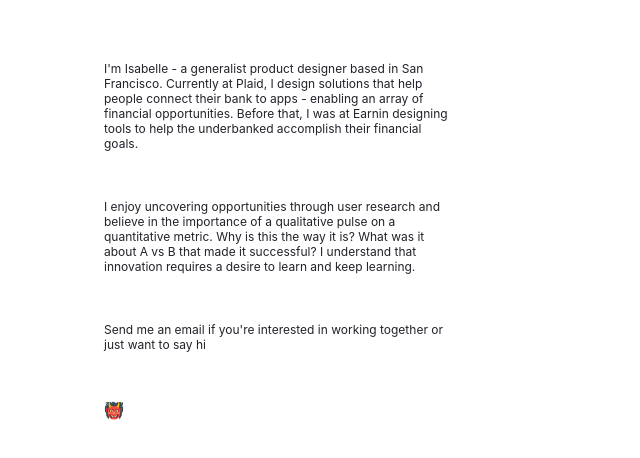
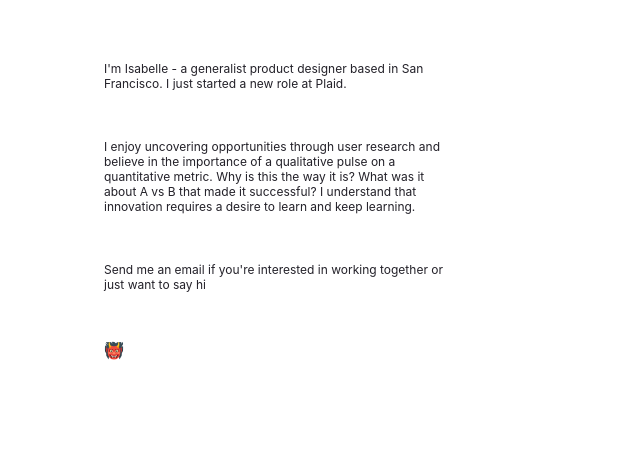
Before and after one commit to isabellecharaf/personal-website, a Gatsby site: page / in a window 1280 px wide. Shown: the part 146-604 px from the top of the page, without its empty margins (0-640 px from the left). Built offline with nearby package versions, Linux system fonts and the light colour scheme; Gatsby itself is replaced by a stand-in of ours.

Commit message:
More change

```diff
--- a/src/pages/index.js
+++ b/src/pages/index.js
@@ -131,13 +131,13 @@ const links = [
 const IndexPage = () => {
   return (
     <main style={pageStyles}>
-      <title>Isabelle - Product Designer</title>
+      <title>Isabelle Charafeddine - Designer</title>
       <h1 style={headingStyles}>
         <span style={headingAccentStyles}>Isabelle Charafeddine</span>
 
       </h1>
       <p style={paragraphStyles}>
-      I'm Isabelle - a generalist product designer based in San Francisco. Currently at Plaid, I design solutions that help people connect their bank to apps - enabling an array of financial opportunities. Before that, I was at Earnin designing tools to help the underbanked accomplish their financial goals.
+      I'm Isabelle - a generalist product designer based in San Francisco. I just started a new role at Plaid.
       </p>
 
       <p style={paragraphStyles}>
```
